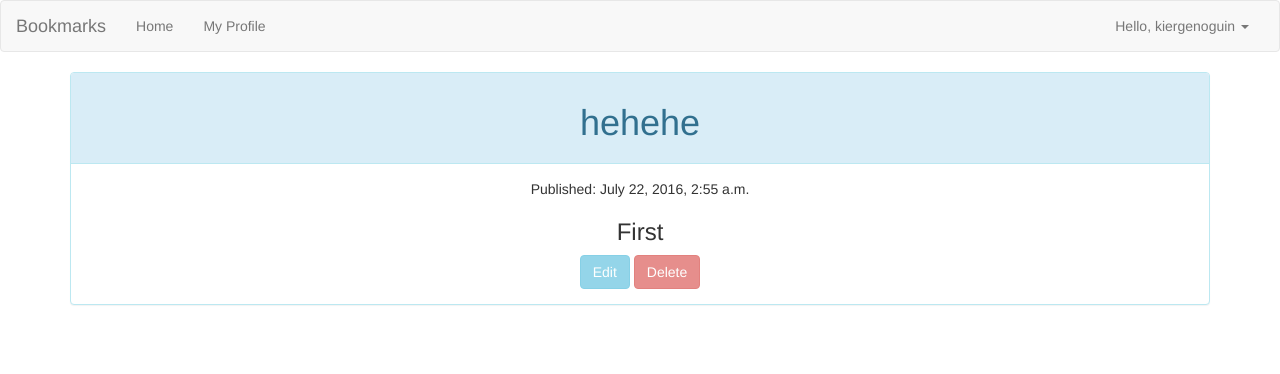
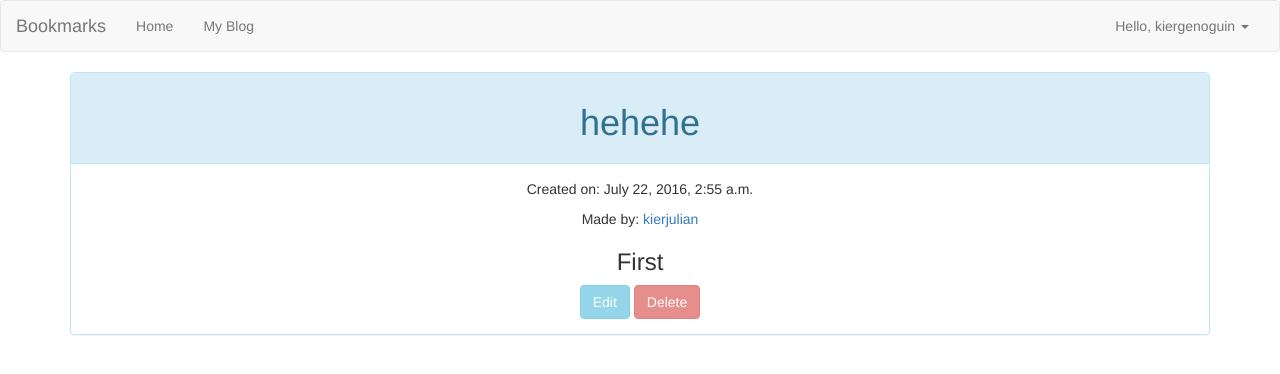
Before and after one commit to kgenoguin/shout-out, a Django app: page /account/blog/1/ in a window 1280 px wide. Shown: the top 374 px of the page. Run offline with Django 3.2, Linux system fonts and the light colour scheme; a user stored in the database is signed in; data comes from the database, SQL or seed files in the repository; both versions use the stored data as it was after the commit; some libraries are stand-ins or nearby versions.

Commit message:
Minor update of css and html

```diff
--- a/account/templates/base.html
+++ b/account/templates/base.html
@@ -20,7 +20,7 @@
           <ul class = "nav navbar-nav">
             {% if request.user.is_authenticated %}
               <li {% if section == "Home" %} class = "selected" {% endif %}><a href="{% url "blog:post_list" %}">Home</a></li>
-              <li {% if section == "Posts" %} class = "selected" {% endif %}><a href="#">My Profile</a></li>
+              <li {% if section == "Posts" %} class = "selected" {% endif %}><a href="#">My Blog</a></li>
             {% endif %}
           </ul>
           <ul class = "nav navbar-nav navbar-right">
@@ -29,6 +29,7 @@
               <a href = "#" class = "dropdown-toggle" data-toggle = "dropdown" role = "button" aria-haspopup = "true" aria-expanded = "false">Hello, {{ request.user.username }} <span class="caret"></span></a>
               <ul class = "dropdown-menu">
                 <li><a href = "{% url "password_change" %}">Change Password</a></li>
+                <li><a href = "">View Profile</a></li>
                 <li><a href = "{% url "edit" %}">Edit Profile</a></li>
                 <li role = "separator" class = "divider"></li>
                 <li><a href = "{% url "logout" %}">Logout</a></li>
--- a/blog/templates/blog/post_detail.html
+++ b/blog/templates/blog/post_detail.html
@@ -9,7 +9,8 @@
         {% endif %}
 
         <div class = "panel-body">
-          <p>Published: {{ post.published_date }}</p>
+          <p>Created on: {{ post.created_date }}</p>
+          <p>Made by: <a href = "">{{ post.author }}</a></p>
           <h3>{{ post.text|linebreaksbr }}</h3
         </div>
 
--- a/blog/templates/blog/post_list.html
+++ b/blog/templates/blog/post_list.html
@@ -9,7 +9,8 @@
           </div>
 
           <div class = "panel-body">
-            <p>Published: {{ post.published_date }}</p>
+            <p>Created on: {{ post.created_date }}</p>
+            <p>Made by: <a href = "">{{ post.author }}</a></p>
             <h3>{{ post.text|linebreaksbr }}</h3>
           </div>
       </div>
```
Also changed, not shown: db.sqlite3.
